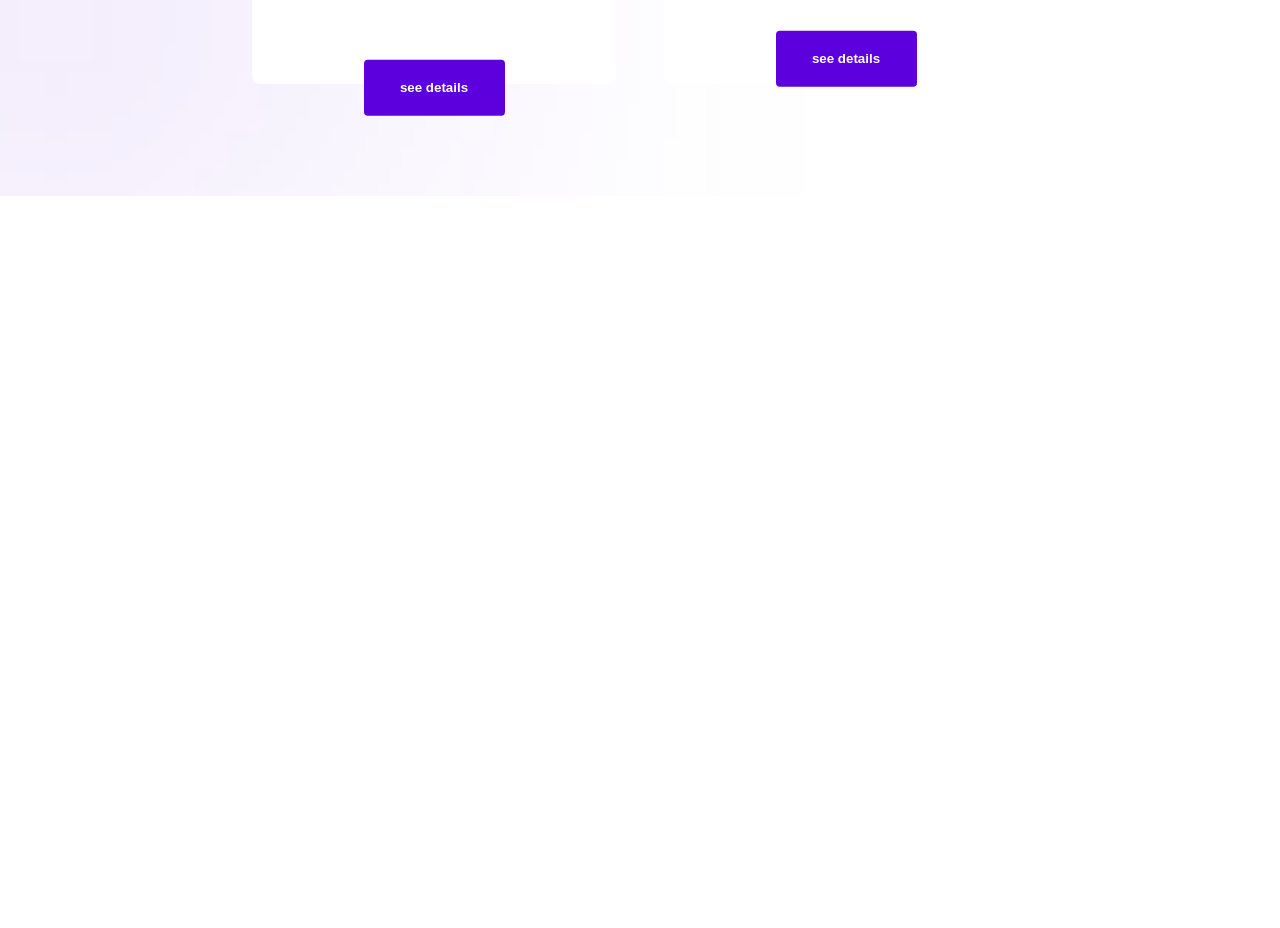
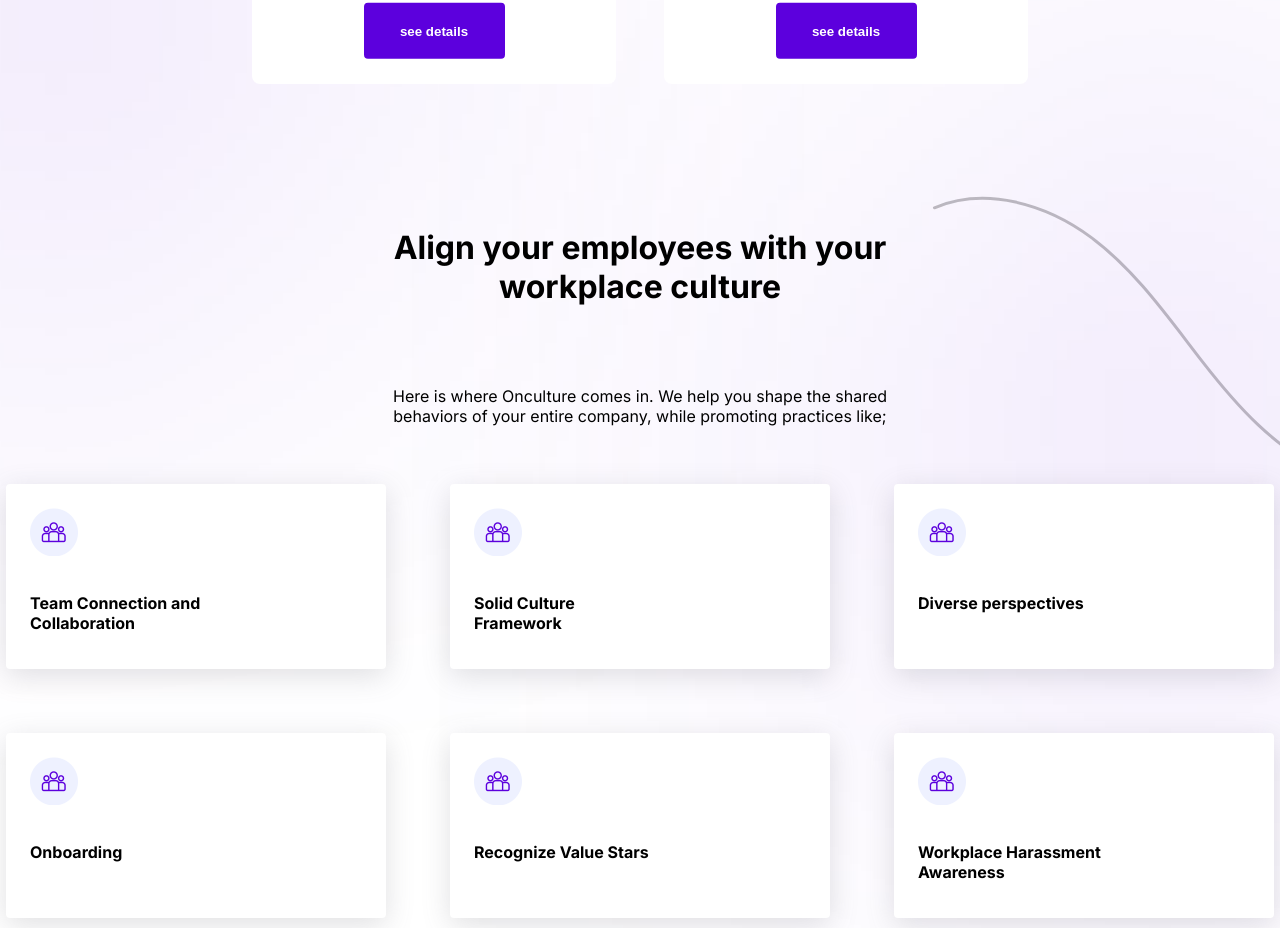
Before and after one commit to Kaydayo/edusystem, a React (Create React App) app: page / in a window 1280 px wide. Shown: the part 1539-2467 px from the top of the page. Before the commit the page ends 1735 px from the top, so only its background shows below. Built offline with nearby package versions, Linux system fonts and the light colour scheme.

Commit message:
added-carousel

```diff
--- a/src/App.css
+++ b/src/App.css
@@ -1,6 +1,7 @@
 .App {
   text-align: center;
 }
+
 
 .App-logo {
   height: 40vmin;
--- /dev/null
+++ b/src/components/Box.tsx
@@ -0,0 +1,31 @@
+import React, {useState} from 'react'
+import groupIcon from '../Assets/Images/group-icon.png'
+import boxStyle from '../styles/Box.module.css'
+
+type BoxProp = {
+    data: {head: string, content:string}
+}
+
+
+const Box = ({ data }: BoxProp) => {
+    const [hover, setHover] = useState<boolean>(false)
+  return (
+      <div
+          className={`${boxStyle.mainBox} ${hover && boxStyle.boxHoverEfx}`}
+        onMouseEnter={() => setHover(true)}
+          onMouseLeave={()=>setHover(false)}>
+          <div className={`${boxStyle.boxSub}`}>
+              <img className={`${hover ? boxStyle.moveUp : boxStyle.restore}`} src={groupIcon} alt="onculture group icon" />
+              <h2 className={`${hover ? boxStyle.move: boxStyle.resDown}`}>
+                  {data.head}
+              </h2>
+             </div>
+          {hover && <div className={boxStyle.moveDown}>
+              {data.content}
+          </div>}
+
+  </div>
+  )
+}
+
+export default Box
--- a/src/components/Tags.tsx
+++ b/src/components/Tags.tsx
@@ -17,8 +17,10 @@ const Tags = ({mainTxt, subText}:TagProps) => {
               <img src={tagImage} alt="onculture-tag-image" />
           </div>
           <div className={tagsStyle.txt}>
-              <h4 className={tagsStyle.mkbold}>{mainTxt}</h4>
-              <h5 className={ hover ? tagsStyle.hoverEfx : tagsStyle.counterHoverEfx}>{subText}</h5>
+              <div className={tagsStyle.txtContent}>
+                   <h4 className={tagsStyle.mkbold}>{mainTxt}</h4>
+                    <h5 className={ hover ? tagsStyle.hoverEfx : tagsStyle.counterHoverEfx}>{subText}</h5>
+             </div>
               <Button className={hover ? `${tagsStyle.btn} ${tagsStyle.btnHoverEfx}` : `${tagsStyle.btn} ${tagsStyle.btnHoverEfxCnt}` }>
                   see details
               </Button>
--- /dev/null
+++ b/src/constants/data.ts
@@ -0,0 +1,27 @@
+export const boxData = [
+    {
+        head:"Team Connection and Collaboration",
+        content:"Connect people to work on culture exercises together, regardless of geographical location or unit",
+    },
+    {
+        head: "Solid Culture Framework",
+        content: "Expose teams to the culture framework and guide them in how they apply this new knowledge to their company and their behaviours",
+    },
+    {
+        head: "Diverse perspectives",
+        content:
+            "Have groups of people with different experience and thought processes contribute their interpretation of the company's legacy, mission and values",
+    },
+    {
+        head: "Onboarding",
+        content: "Add a culture-fit layer to your already existing onboarding process",
+    },
+    {
+        head: "Recognize Value Stars",
+        content: "Identify employees who demonstrate each company value, using examples.",
+    },
+    {
+        head: "Workplace Harassment Awareness",
+        content: "Educate employees on forms and types of workplace harassment(Sexual and Non Sexual)",
+    },
+]
--- a/src/index.css
+++ b/src/index.css
@@ -7,10 +7,17 @@
   --button-height: 56px;
   --button-width: 116px;
 
+
 }
 body {
   margin: 0;
   font-family:  'Inter', sans-serif;
+  height: 100%;
+
+}
+
+body::-webkit-scrollbar {
+  display: none;
 }
 
 code {
--- /dev/null
+++ b/src/layouts/Home/Carousel.tsx
@@ -0,0 +1,29 @@
+import React from 'react'
+import { boxData } from '../../constants/data'
+import Box from '../../components/Box'
+import carouselStyle from '../../styles/Carousel.module.css'
+import lineSvg from '../../Assets/Images/line2.svg'
+
+
+const Carousel = () => {
+  return (
+    <div className={carouselStyle.content}>
+      <h3>Align your employees with your workplace culture</h3>
+      <p className={carouselStyle.pText}>Here is where Onculture comes in. We help you shape the
+        shared behaviors of your entire company, while promoting
+        practices like;</p>
+      <div className={carouselStyle.gridContainer}>
+        {boxData.map(data => (
+          <Box data={data}/>
+        ))}
+      </div>
+      <div className={carouselStyle.bgObjectline}>
+        <img src={lineSvg} alt="onculture line" />
+      </div>
+      <div className={carouselStyle.bgBlurObject}></div>
+
+   </div>
+  )
+}
+
+export default Carousel
--- a/src/pages/Home.tsx
+++ b/src/pages/Home.tsx
@@ -1,5 +1,6 @@
 import React from 'react'
 import Nav from '../components/Nav'
+import Carousel from '../layouts/Home/Carousel'
 import FeaturedPrograms from '../layouts/Home/FeaturedPrograms'
 import Hero from '../layouts/Home/Hero'
 
@@ -8,7 +9,8 @@ const Home = () => {
     <>
       <Nav />
       <Hero />
-      <FeaturedPrograms/>
+      <FeaturedPrograms />
+      <Carousel/>
       </>
   )
 }
--- /dev/null
+++ b/src/styles/Box.module.css
@@ -0,0 +1,104 @@
+.mainBox{
+    background-color: white;
+    border-radius: 4px;
+    display: flex;
+    flex-direction: column;
+    gap: 2rem;
+    align-items: left;
+    padding: 1.5rem;
+    text-align: left;
+    width: 380px;
+    height: 185px;
+    cursor: pointer;
+    box-shadow: rgba(100, 100, 111, 0.2) 0px 7px 29px 0px;
+    box-sizing: border-box;
+    padding-bottom: 3rem;
+
+}
+.boxSub{
+    display: flex;
+    flex-direction: column;
+    gap: 1.5rem;
+
+}
+.mainBox img{
+    width:3rem;
+    height: 3rem;
+}
+
+.mainBox h2{
+    font-weight: 700;
+    font-size: 16px;
+    width: 190px;
+}
+
+.boxHoverEfx{
+    /* transition: all 0.8s; */
+    background-color: var(--primary-color);
+}
+
+.moveUp{
+
+    animation-name: movementUp;
+    animation-duration: 0.8s;
+    position: relative;
+    color: black;
+    opacity: 0%;
+}
+.moveDown{
+
+    animation-name: movementDown;
+    animation-duration: 0.8s;
+    transform: translateY(-50px);
+    position: relative;
+    top: -5rem;
+    color: white;
+    /* opacity: 0%; */
+}
+
+.move{
+    animation-name: move;
+    animation-duration: 0.8s;
+    position: relative;
+    transform: translateY(-30px);
+    opacity: 0%;
+}
+.resDown {
+     animation-name: restoreUp;
+    animation-duration: 0.8s;
+    transform: translateY(0);
+}
+
+.restore{
+    animation-name: restoreDown;
+    animation-duration: 0.8s;
+    transform: translateY(0);
+}
+
+
+
+@keyframes movementDown {
+    0%{transform: translateY(0); opacity: 0%;}
+    100%{transform: translateY(-50px); opacity: 100%;}
+}
+
+@keyframes movementUp {
+    0%{transform: translateY(0); opacity: 100%;}
+    100%{transform: translateY(50px); opacity: 0%;}
+}
+
+@keyframes move {
+    0%{transform: translateY(0); opacity: 100%;}
+    100%{transform: translateY(-30px); opacity: 0%;}
+}
+
+@keyframes restoreDown {
+    0%{transform: translateY(30px); opacity: 0%;}
+    100%{transform: translateY(0); opacity: 100%;}
+}
+
+@keyframes restoreUp{
+    0%{transform: translateY(-30px); opacity: 0%;}
+    100%{transform: translateY(0); opacity: 100%;}
+
+}
--- /dev/null
+++ b/src/styles/Carousel.module.css
@@ -0,0 +1,43 @@
+.content{
+    display: flex;
+    flex-direction: column;
+    gap: 2rem;
+    margin: 0 auto;
+    text-align: center;
+    align-items: center;
+}
+
+.content h3{
+    font-weight: 700;
+    font-size: 32px;
+    width: 500px;
+}
+
+.pText{
+    width: 565px;
+
+}
+
+.gridContainer{
+    display: grid;
+  grid-template-columns: auto auto auto;
+  gap:4rem;
+  padding: 10px;
+}
+
+.bgObjectline{
+    position: absolute;
+    right: 0;
+    z-index: -5;
+}
+
+.bgBlurObject{
+   background-color: rgba(92, 0, 221, 0.712);
+   width: 240px;
+   height: 240px;
+   filter: blur(16rem);
+   position: absolute;
+   right: 0;
+   z-index: -5;
+   bottom: -80rem;
+}
--- a/src/styles/Tags.module.css
+++ b/src/styles/Tags.module.css
@@ -28,12 +28,17 @@
     justify-content: center;
 
 }
-.txt h4{
+.txtContent{
+    display: flex;
+    flex-direction: column;
+    height: 100px;
+}
+.txtContent h4{
     width: 253px;
     font-size: 24px;
     margin: 0 auto;
 }
-.txt h5{
+.txtContent h5{
     width: 100%;
     text-align: center;
     font-weight: 300;
@@ -48,7 +53,7 @@
     border: none;
     cursor: pointer;
     font-weight: 600;
-    margin-top: 25px;
+    /* margin-top: 25px; */
 }
 
 .hoverEfx{
```
Also changed, not shown: src/Assets/Images/group-icon.png (added), src/Assets/Images/line2.svg (added).
